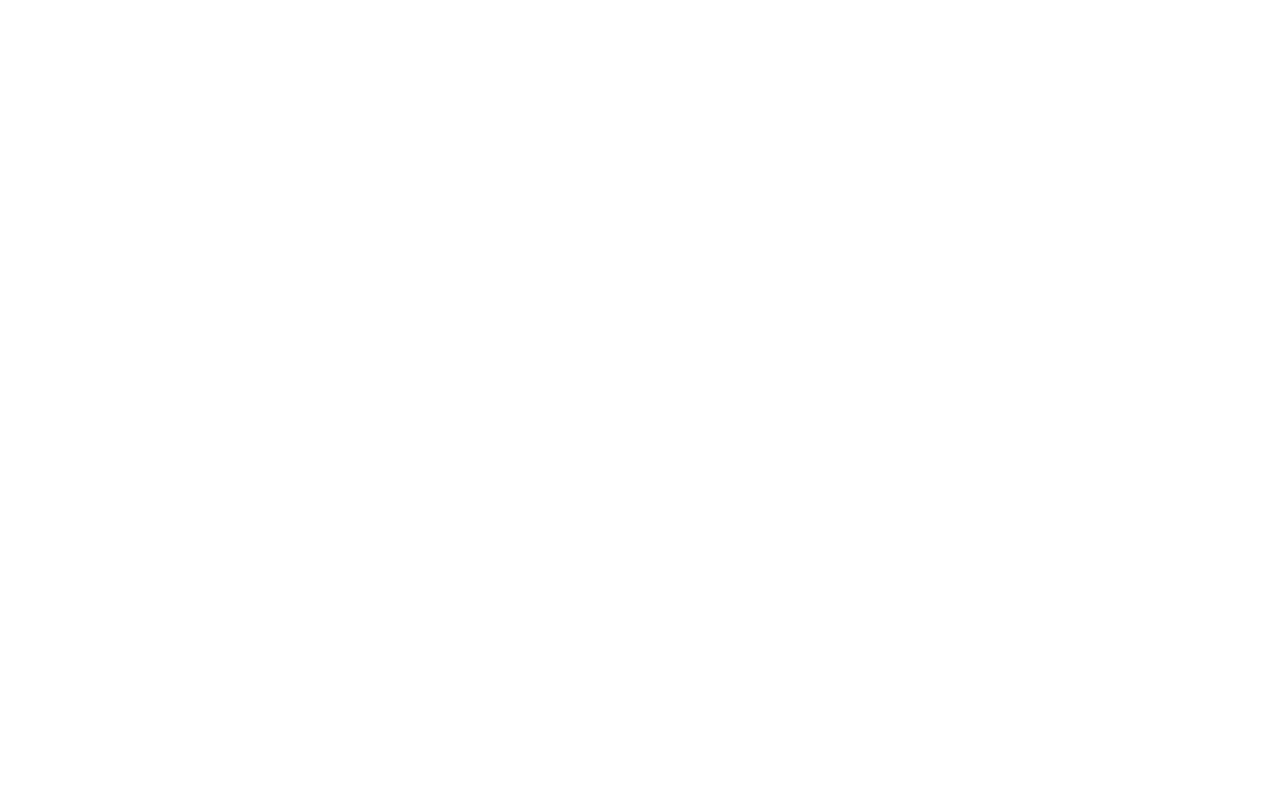
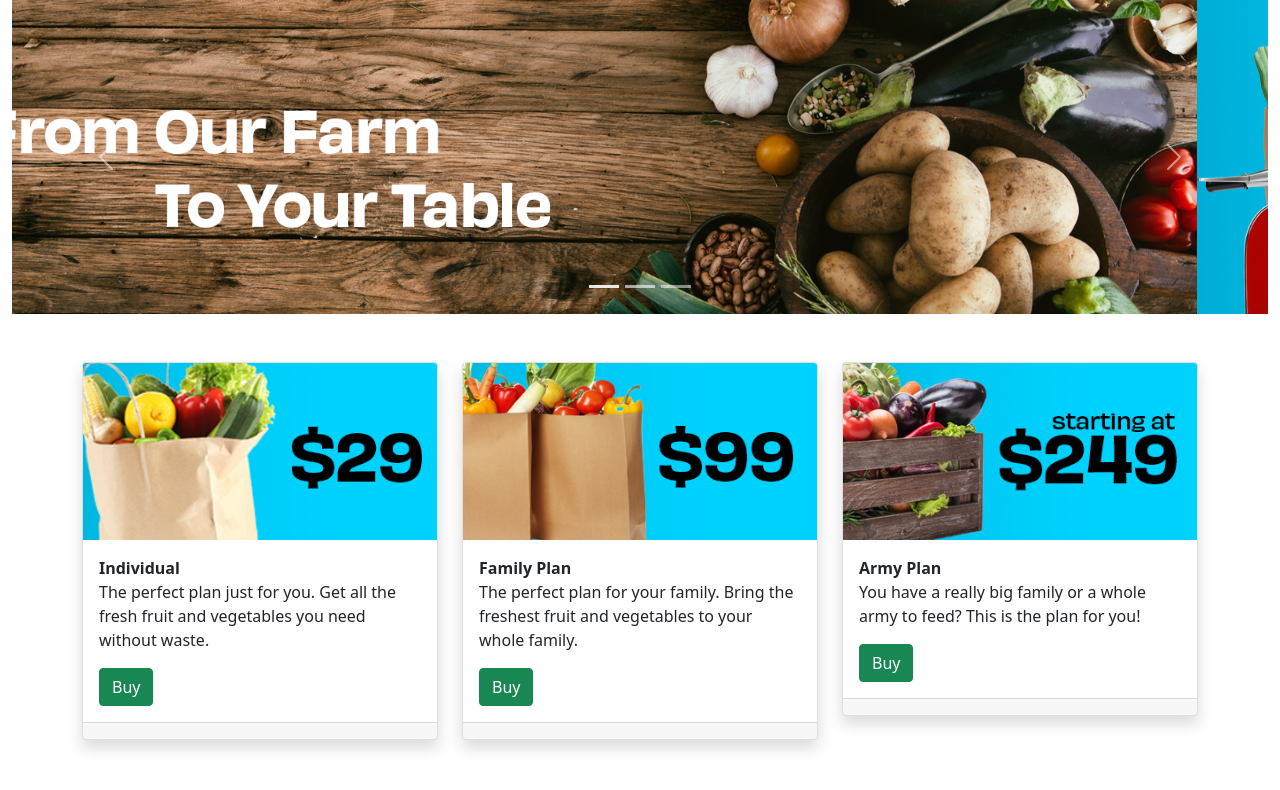
Before and after one commit to heaganhenry/PricingPage, a plain HTML site: page index.html in a window 1280 px wide. Drawn offline with nearby package versions, Linux system fonts and the light colour scheme.

Commit message:
Complete pricing page

```diff
--- a/index.html
+++ b/index.html
@@ -1,7 +1,7 @@
 <!DOCTYPE html>
 <html lang="en">
 	<head>
-		<title>Pricing Page</title>
+		<title>Pricing Page: Farm Fresh</title>
 		<!-- Required meta tags -->
 		<meta charset="utf-8" />
 		<meta name="viewport" content="width=device-width, initial-scale=1, shrink-to-fit=no" />
@@ -16,7 +16,106 @@
 	</head>
 
 	<body>
-		<div class="container"></div>
+		<div class="container-fluid">
+			<div id="carouselHeader" class="carousel slide" data-bs-ride="carousel">
+				<div class="carousel-indicators">
+					<button
+						type="button"
+						data-bs-target="#carouselHeader"
+						data-bs-slide-to="0"
+						class="active"
+						aria-current="true"
+						aria-label="Farm Fresh Produce"
+					></button>
+					<button
+						type="button"
+						data-bs-target="#carouselHeader"
+						data-bs-slide-to="1"
+						aria-label="Free Delivery"
+					></button>
+					<button
+						type="button"
+						data-bs-target="#carouselHeader"
+						data-bs-slide-to="2"
+						aria-label="Shop with our app"
+					></button>
+				</div>
+				<div class="carousel-inner">
+					<div class="carousel-item active">
+						<img src="img/FarmFresh.png" alt="From our farm to your table" class="d-block w-100" />
+					</div>
+					<div class="carousel-item">
+						<img src="img/FreeDelivery.png" alt="Free delivery with paid plans" class="d-block w-100" />
+					</div>
+					<div class="carousel-item">
+						<img src="img/FreshApp.png" alt="Use our app to shop" class="d-block w-100" />
+					</div>
+				</div>
+				<button
+					class="carousel-control-prev"
+					type="button"
+					data-bs-target="#carouselHeader"
+					data-bs-slide="prev"
+				>
+					<span class="carousel-control-prev-icon" aria-hidden="true"></span>
+					<span class="visually-hidden">Previous</span>
+				</button>
+				<button
+					class="carousel-control-next"
+					type="button"
+					data-bs-target="#carouselHeader"
+					data-bs-slide="next"
+				>
+					<span class="carousel-control-next-icon" aria-hidden="true"></span>
+					<span class="visually-hidden">Next</span>
+				</button>
+			</div>
+			<div class="container mt-5">
+				<div class="row row-cols-1 row-cols-md-3 g-4">
+					<div class="col">
+						<div class="card shadow">
+							<img src="img/Indplan.png" alt="Individual Plan: $29" class="card-img-top" />
+							<div class="card-body">
+								<strong class="card-title">Individual</strong>
+								<p class="card-text">
+									The perfect plan just for you. Get all the fresh fruit and vegetables you need
+									without waste.
+								</p>
+								<a href="#" class="btn btn-success">Buy</a>
+							</div>
+							<div class="card-footer"></div>
+						</div>
+					</div>
+					<div class="col">
+						<div class="card shadow">
+							<img src="img/FamilyPlan.png" alt="Family Plan: $99" class="card-img-top" />
+							<div class="card-body">
+								<strong>Family Plan</strong>
+								<p class="card-text">
+									The perfect plan for your family. Bring the freshest fruit and vegetables to your
+									whole family.
+								</p>
+								<a href="#" class="btn btn-success">Buy</a>
+							</div>
+							<div class="card-footer"></div>
+						</div>
+					</div>
+					<div class="col">
+						<div class="card shadow">
+							<img src="img/Armyplan.png" alt="Army Plan: starting at $249" class="card-img-top" />
+							<div class="card-body">
+								<strong>Army Plan</strong>
+								<p class="card-text">
+									You have a really big family or a whole army to feed? This is the plan for you!
+								</p>
+								<a href="#" class="btn btn-success">Buy</a>
+							</div>
+							<div class="card-footer"></div>
+						</div>
+					</div>
+				</div>
+			</div>
+		</div>
 
 		<!-- Bootstrap JS -->
 		<script
```
Also changed, not shown: img/Armyplan.png (added), img/FamilyPlan.png (added), img/FarmFresh.png (added), img/FreeDelivery.png (added), img/FreshApp.png (added), img/Indplan.png (added).
